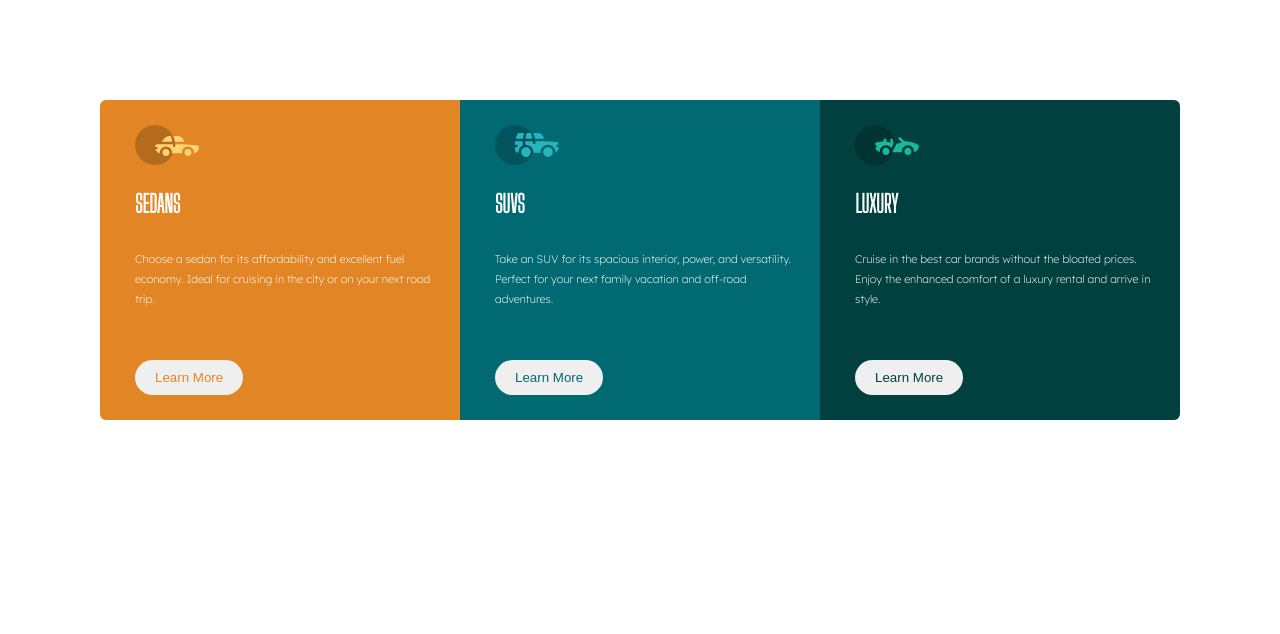
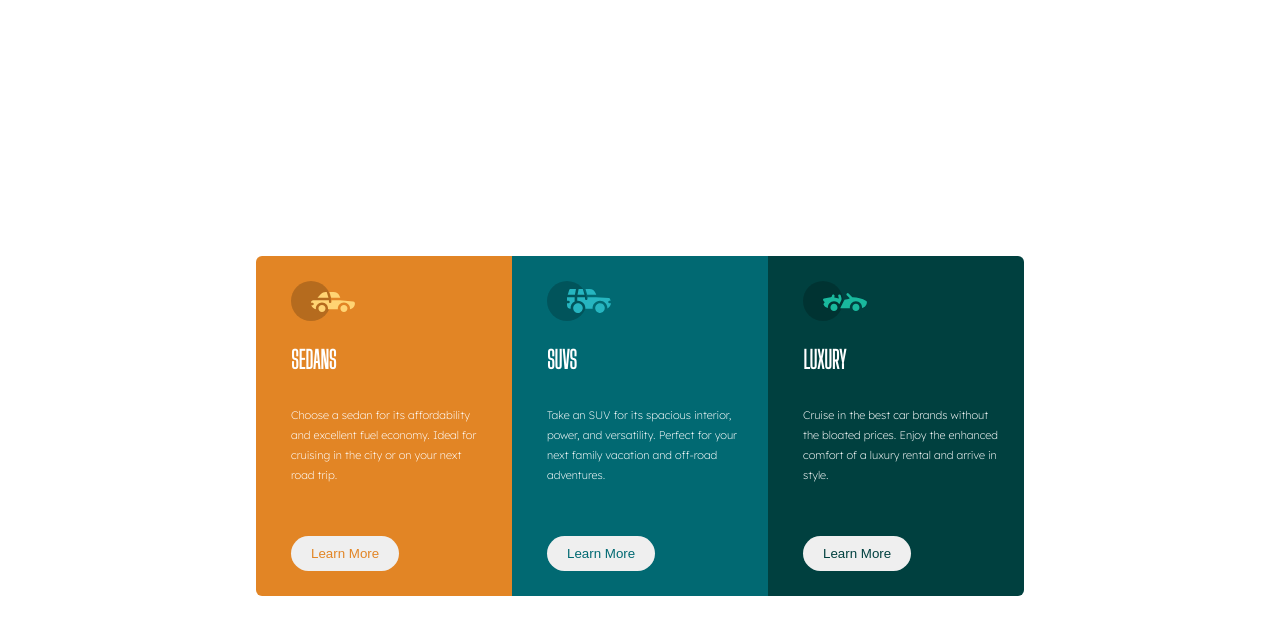
Before and after one commit to AdrianArmestoMena/202207-w2ch1-Adrian-Armesto, a website: page components/three-card.html in a window 1280 px wide. Drawn offline with nearby package versions, Linux system fonts and the light colour scheme; files that its build step writes are made by us from their sources.

Commit message:
Changed desktop margin

```diff
--- a/sass/Components/_three-columns.scss
+++ b/sass/Components/_three-columns.scss
@@ -50,7 +50,7 @@
 @media (min-width: 600px) {
   .main-content {
     flex-direction: row;
-    margin: 100px;
+    margin: 20vw;
     align-content: center;
     &__card > p {
       padding-bottom: 40px;
```
